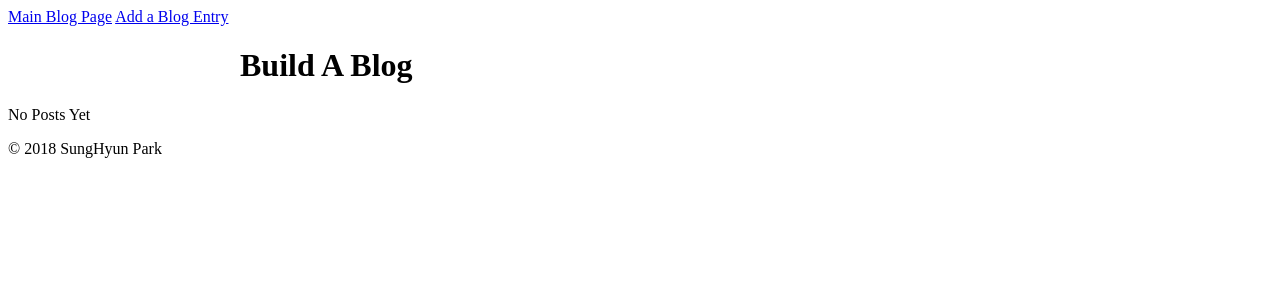
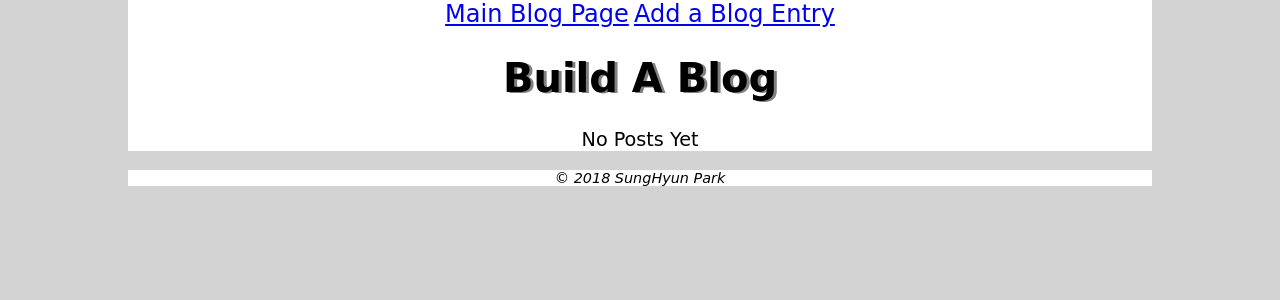
Before and after one commit to psHyun7/blogz, a Flask app: page /blog in a window 1280 px wide. Shown: the top 300 px of the page. Run offline with Flask 2, Linux system fonts and the light colour scheme; data that the repository does not hold is empty.

Commit message:
Final Commit after CSS

```diff
--- a/main.py
+++ b/main.py
@@ -57,7 +57,7 @@ def index():
             title_page = post.title
         return render_template('blog.html', title=title_page, posts=posts, title_page=title_page, post_num=post_num)
     else:
-        posts = Blog.query.order_by(Blog.id).all()
+        posts = Blog.query.order_by(Blog.id.desc()).all()
     return render_template('blog.html', title='Build A Blog', posts=posts, title_page="Build A Blog", post_num=post_num)
 
 @app.route('/new-post', methods=['POST', 'GET'])
--- /dev/null
+++ b/static/styles/style.css
@@ -0,0 +1,49 @@
+main,
+footer {
+    background-color: white;
+}
+
+body {
+    background-color:lightgray;
+    width: 100%;
+    max-width: 1024px;
+    font-size: 100%;
+    margin: 0 auto;
+    text-align: center;
+    font-family: 'Sacramento', cursive;
+}
+
+footer {
+    text-align: center;
+    font-style: italic;
+    padding: 36;
+    font-size: 75%;
+}
+
+.centered {
+    margin: 0 auto;
+    text-align: center;
+    width: 800px;
+}
+
+.error {
+    color:red;
+    font-style: italic;
+}
+
+.class {
+    font-size: 32pt;
+}
+
+h1 {
+    text-shadow: 3px 1px gray;
+    font-size: 250%;
+}
+
+a {
+    font-size: 150%;
+}
+
+p {
+    font-size: 120%;
+}
--- a/templates/base.html
+++ b/templates/base.html
@@ -1,22 +1,11 @@
 <!DOCTYPE html>
 <html>
 <head>
-    {% block head %}
+    <link rel="stylesheet" type="text/css" href="/static/styles/style.css">
     <title>{{title}}</title>
-        <style>
-            .centered {
-                margin: 0 auto;
-                text-align: left;
-                width: 800px;
-            }
-            .error {
-                color:red;
-                font-style: italic;
-            }
-        </style>
-    {% endblock %}
 </head>
 <body>
+    <main>
     <div>
         <a href='/blog'>Main Blog Page</a>
         <a href='/new-post'>Add a Blog Entry</a>
@@ -24,6 +13,7 @@
     <div>
         {% block content %}{% endblock %}
     </div>
+    </main>
 </body>
 <footer>
     {% block footer %}{% endblock %}
```
